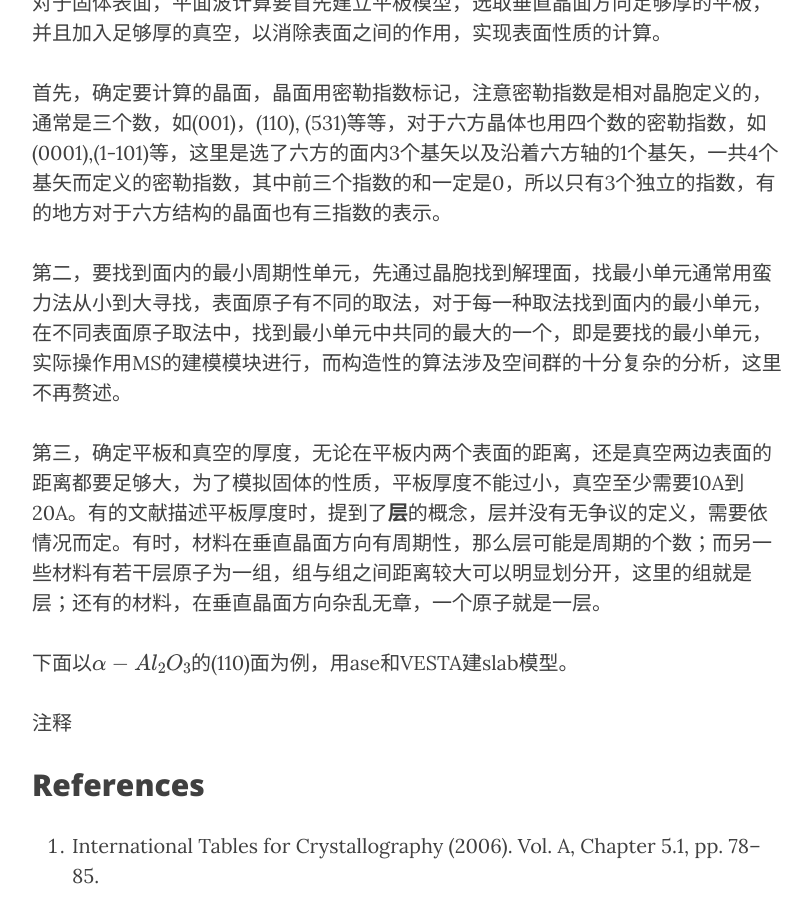
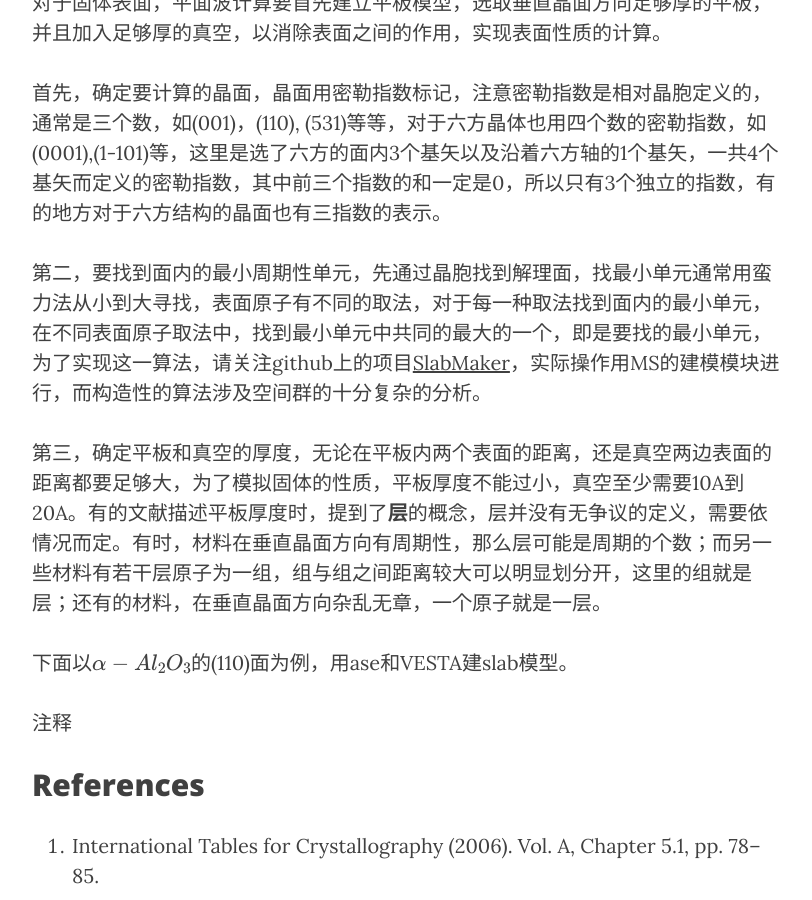
Before and after one commit to yyyu200/DFTbook, a Jekyll site: the page built from _posts/2019-04-07-TransCell.md, in a window 1280 px wide and 900 px high, scrolled down 6399 px. Shown: the whole window, without its empty margins (233-1045 px from the left). Built offline with Jekyll 4.4.1, drawn with Linux system fonts in a browser that asks for light colours; nearby versions of some CDN libraries; formulas are drawn with MathJax 3; comment, search, counter and statistics services are not loaded.

Commit message:
modify at20190414-08:42:21-aliyun

```diff
--- a/_posts/2019-04-07-TransCell.md
+++ b/_posts/2019-04-07-TransCell.md
@@ -183,7 +183,7 @@ ibrav      structure                   celldm(2)-celldm(6)
 
 首先，确定要计算的晶面，晶面用密勒指数标记，注意密勒指数是相对晶胞定义的，通常是三个数，如(001)，(110), (531)等等，对于六方晶体也用四个数的密勒指数，如(0001),(1-101)等，这里是选了六方的面内3个基矢以及沿着六方轴的1个基矢，一共4个基矢而定义的密勒指数，其中前三个指数的和一定是0，所以只有3个独立的指数，有的地方对于六方结构的晶面也有三指数的表示。
 
-第二，要找到面内的最小周期性单元，先通过晶胞找到解理面，找最小单元通常用蛮力法从小到大寻找，表面原子有不同的取法，对于每一种取法找到面内的最小单元，在不同表面原子取法中，找到最小单元中共同的最大的一个，即是要找的最小单元，实际操作用MS的建模模块进行，而构造性的算法涉及空间群的十分复杂的分析，这里不再赘述。
+第二，要找到面内的最小周期性单元，先通过晶胞找到解理面，找最小单元通常用蛮力法从小到大寻找，表面原子有不同的取法，对于每一种取法找到面内的最小单元，在不同表面原子取法中，找到最小单元中共同的最大的一个，即是要找的最小单元，为了实现这一算法，请关注github上的项目[SlabMaker](https://github.com/yyyu200/SlabMaker)，实际操作用MS的建模模块进行，而构造性的算法涉及空间群的十分复杂的分析。
 
 第三，确定平板和真空的厚度，无论在平板内两个表面的距离，还是真空两边表面的距离都要足够大，为了模拟固体的性质，平板厚度不能过小，真空至少需要10A到20A。有的文献描述平板厚度时，提到了**层**的概念，层并没有无争议的定义，需要依情况而定。有时，材料在垂直晶面方向有周期性，那么层可能是周期的个数；而另一些材料有若干层原子为一组，组与组之间距离较大可以明显划分开，这里的组就是层；还有的材料，在垂直晶面方向杂乱无章，一个原子就是一层。
 
```
